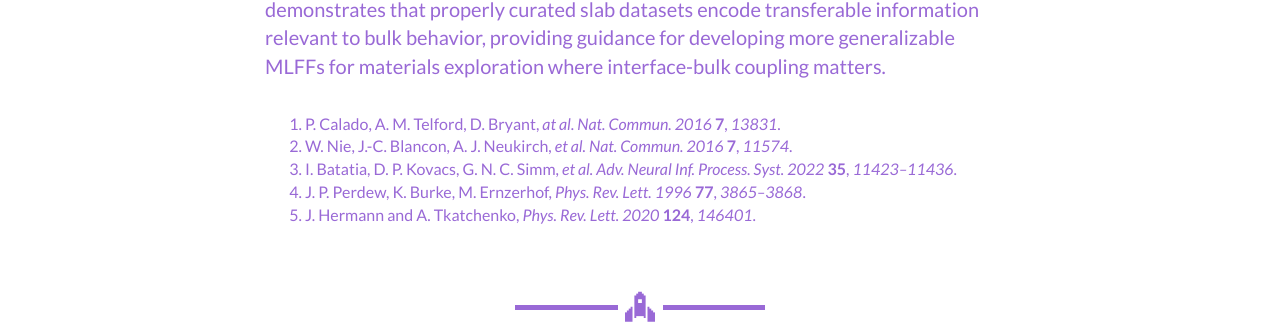
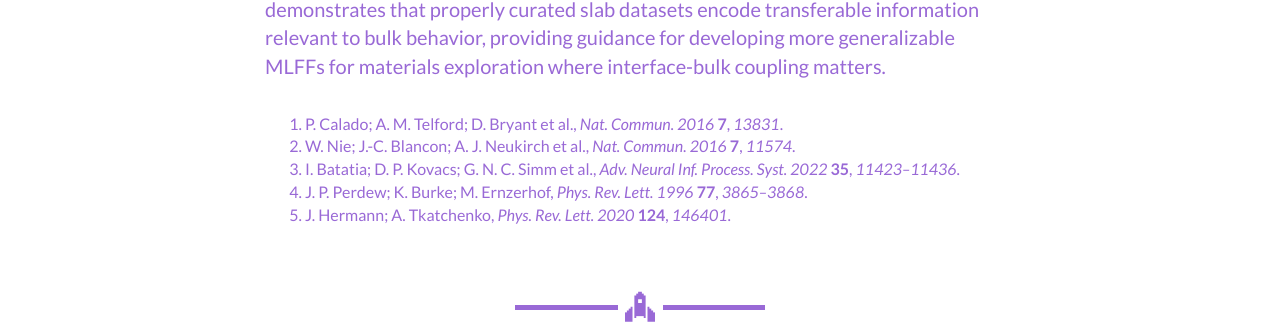
Before and after one commit to ccsc2026/ccsc2026.github.io, a Jekyll site: the page built from talks/knysh.md, in a window 1280 px wide and 900 px high, scrolled down 648 px. Shown: the part 146-470 px from the top of the window. Built offline with Jekyll 4.4.1, drawn with Linux system fonts in a browser that asks for light colours.

Commit message:
Update knysh.md

```diff
--- a/talks/knysh.md
+++ b/talks/knysh.md
@@ -12,10 +12,10 @@ abstract: [
 "Halide perovskites (HPs) are promising materials for next-generation photovoltaic technologies but suffer from phase instabilities and ionic migration that limit their long-term stability. [1,2] State-of-the-art machine learning force fields (MLFFs) trained on ab initio data provide a powerful framework to model such dynamic processes at the atomistic level, offering valuable insights into degradation mechanisms and design pathways for improved device performance.
 In this work, we develop an MLFF based on the equivariant message-passing architecture MACE, [3] trained exclusively on CsPbI3 surface slab data computed at the PBE+MBDNL level of theory. [4,5] The model qualitatively reproduces the experimental orthorhombic-to-cubic phase transitions of bulk CsPbI3 while maintaining stable surface dynamics. This demonstrates that properly curated slab datasets encode transferable information relevant to bulk behavior, providing guidance for developing more generalizable MLFFs for materials exploration where interface-bulk coupling matters."]
 references: [
-['P. Calado, A. M. Telford, D. Bryant', 'at al. Nat. Commun. 2016', '7', '13831'],
-['W. Nie, J.-C. Blancon, A. J. Neukirch', 'et al. Nat. Commun. 2016', '7', '11574'],
-['I. Batatia, D. P. Kovacs, G. N. C. Simm', 'et al. Adv. Neural Inf. Process. Syst. 2022', '35', '11423–11436'],
-['J. P. Perdew, K. Burke, M. Ernzerhof', 'Phys. Rev. Lett. 1996', '77', '3865–3868'],
-['J. Hermann and A. Tkatchenko', 'Phys. Rev. Lett. 2020', '124', '146401']
+['P. Calado; A. M. Telford; D. Bryant et al.', 'Nat. Commun. 2016', '7', '13831'],
+['W. Nie; J.-C. Blancon; A. J. Neukirch et al.', 'Nat. Commun. 2016', '7', '11574'],
+['I. Batatia; D. P. Kovacs; G. N. C. Simm et al.', 'Adv. Neural Inf. Process. Syst. 2022', '35', '11423–11436'],
+['J. P. Perdew; K. Burke; M. Ernzerhof', 'Phys. Rev. Lett. 1996', '77', '3865–3868'],
+['J. Hermann; A. Tkatchenko', 'Phys. Rev. Lett. 2020', '124', '146401']
 ]
 ---
```
